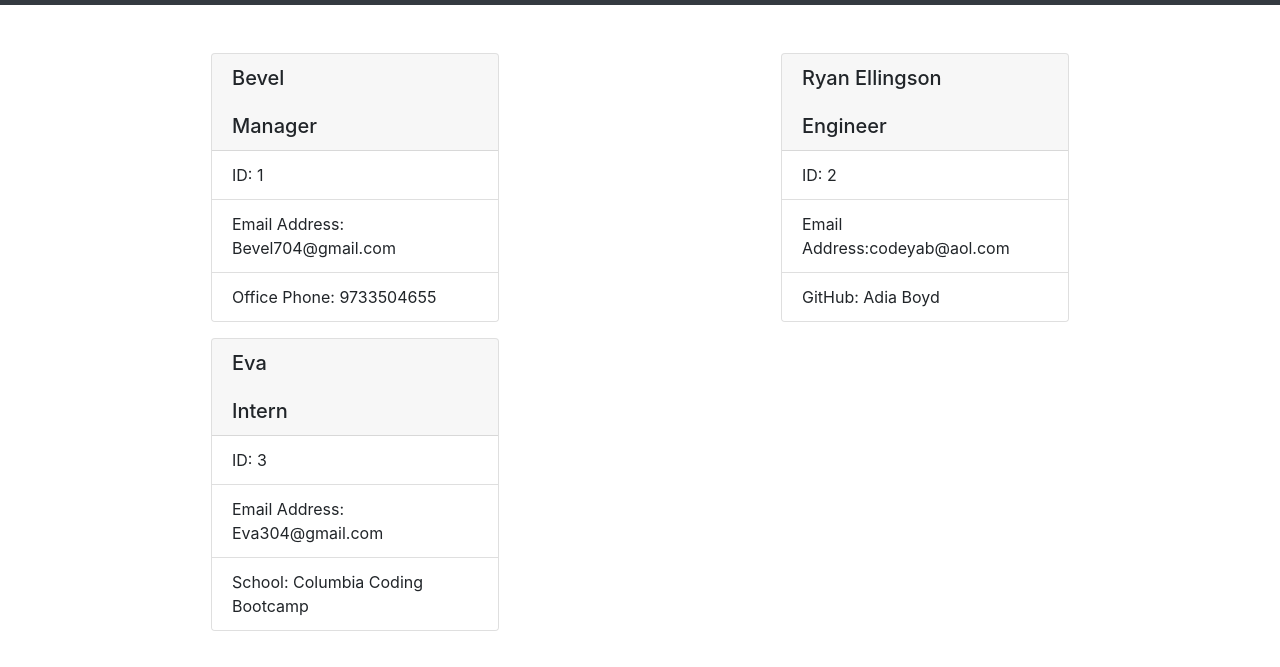
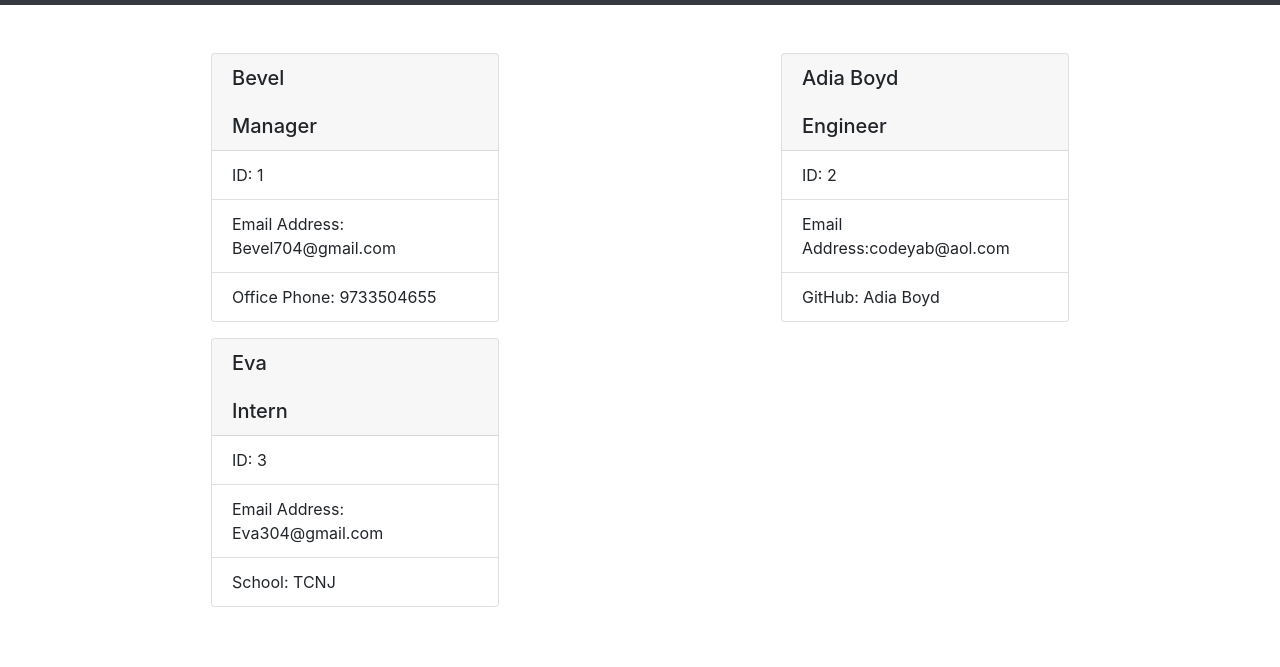
Before and after one commit to codeyab22/Tight-Team-Profile-Generator, a website: page output/index.html in a window 1280 px wide. Shown: the part 75-742 px from the top of the page. Drawn offline with nearby package versions, Linux system fonts and the light colour scheme.

Commit message:
index.html
Changing the names to my code

```diff
--- a/output/index.html
+++ b/output/index.html
@@ -23,7 +23,7 @@
             </div>
         </div><div class="col-6">
             <div class="card mx-auto mb-3" style="width: 18rem">
-            <h5 class="card-header">Ryan Ellingson<br /><br />Engineer</h5>
+            <h5 class="card-header">Adia Boyd<br /><br />Engineer</h5>
             <ul class="list-group list-group-flush">
                 <li class="list-group-item">ID: 2</li>
                 <li class="list-group-item">Email Address:codeyab@aol.com</li>
@@ -36,7 +36,7 @@
             <ul class="list-group list-group-flush">
                 <li class="list-group-item">ID: 3</li>
                 <li class="list-group-item">Email Address: Eva304@gmail.com</li>
-                <li class="list-group-item">School: Columbia Coding Bootcamp</li>
+                <li class="list-group-item">School: TCNJ</li>
             </ul>
             </div>
         </div> </div>
```
